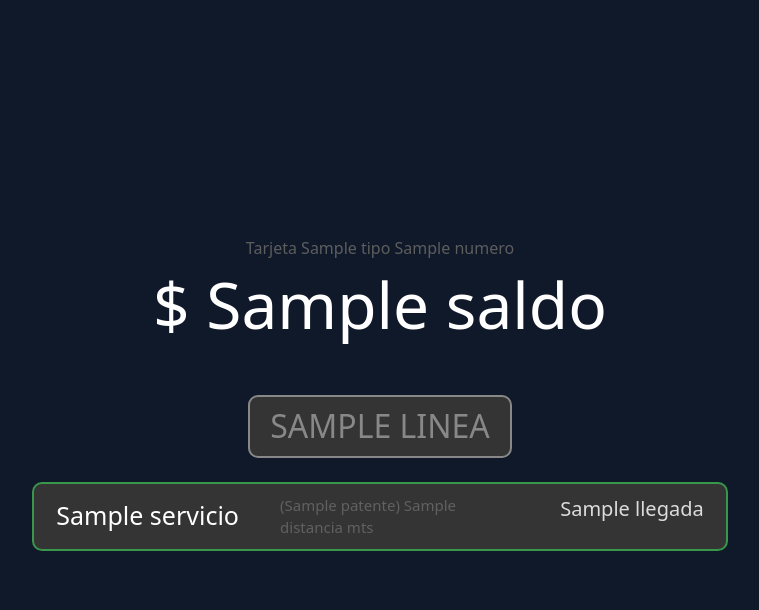
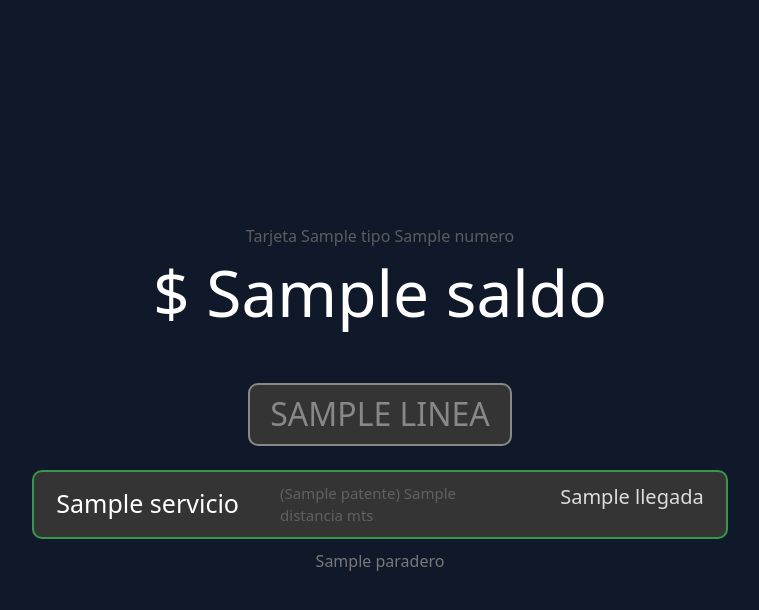
Before and after one commit to Urfenox/Mi-Red-Metropolitana, a Django app: template templates/index.html in a window 1280 px wide. Shown: the top 610 px of the page, without its empty margins (260-1019 px from the left). Run offline with Django 5.2, Linux system fonts and the light colour scheme; the template is opened without the code that fills it: most values are stand-ins (such as "Sample title", 1, 10 or a date in 2020); parts of the project's set-up code (start-up, migrations or seed data) failed here and were passed over; some libraries are stand-ins or nearby versions.

Commit message:
mostrar paradero frontend
TODO list public

```diff
--- a/aplicacion/servicios.py
+++ b/aplicacion/servicios.py
@@ -121,6 +121,7 @@ class Transantiago():
         # COCINA LA SOPA
         soup = BeautifulSoup(html, "html.parser")
         # OBTIENE LOS DATOS IMPORTANTES
+        paradero = str(soup.find("div", {"id": "nombre_paradero_respuesta"}).get_text()).strip().replace("Paradero: ", "")
         cercanas = soup.find_all("div", {"id": "siguiente_respuesta"})
         lejanas = soup.find_all("div", {"id": "proximo_solo_paradero"})
 
@@ -146,4 +147,7 @@ class Transantiago():
                 "distancia": distancia,
             })
 
-        return retorno[:3]
+        return {
+            "paradero": self.paradero + " " + paradero,
+            "micros": retorno[:3],
+        }
--- a/static/css/micros.css
+++ b/static/css/micros.css
@@ -4,6 +4,10 @@
     margin-bottom: 20px;
     /* color: #810000; */
     cursor: default;
+}
+
+.paradero {
+    color: rgb(120, 120, 120);
 }
 
 .micro {
--- a/templates/servicios/micro.html
+++ b/templates/servicios/micro.html
@@ -4,7 +4,7 @@
   hx-trigger="every 1m"
   hx-swap="outerHTML"
 >
-  {% for micro in micros %}
+  {% for micro in micros.micros %}
   <div
     class="row micro"
     style="--micro: {% if forloop.counter0 == 0 %}#39974b{% elif forloop.counter0 == 1 %}#7F7F7F{% else %}#4C4C4C{% endif %};--opacity: {% if forloop.counter0 == 0 %}1{% elif forloop.last %}0.6{% else %}0.8{% endif %};"
@@ -16,4 +16,5 @@
     <div class="col-md-4 llegada">{{ micro.llegada }}</div>
   </div>
   {% endfor %}
+  <span class="paradero">{{ micros.paradero }}</span>
 </div>
```
Also changed, not shown: README.md.
